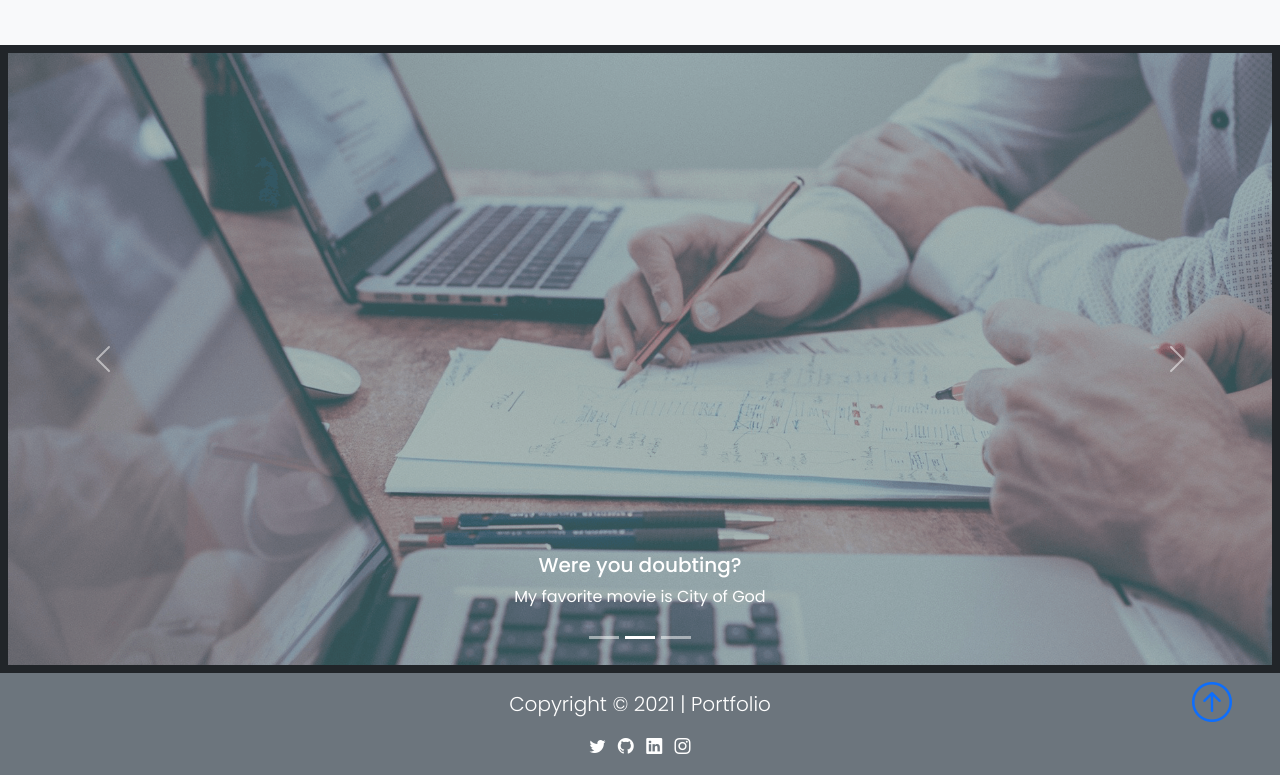
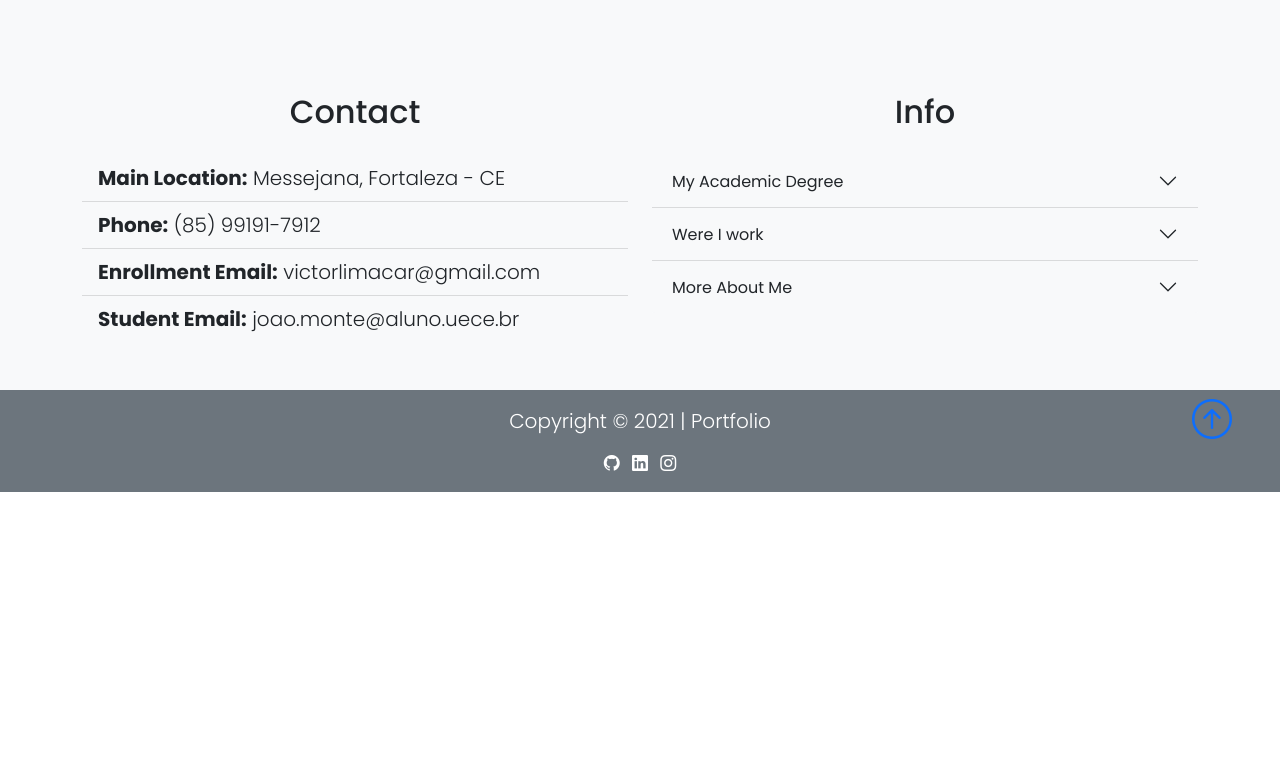
Before and after one commit to VictorLMgit/Portfolio, a plain HTML site: page index.html in a window 1280 px wide. Shown: the part 1405-2180 px from the top of the page. After the commit the page ends 1897 px from the top, so only its background shows below. Drawn offline with nearby package versions, Linux system fonts and the light colour scheme.

Commit message:
First Version

```diff
--- a/index.html
+++ b/index.html
@@ -95,7 +95,7 @@
                       <div id="lineBarJS" class="mb-2"></div>
                       <label">Bootstrap</label>
                       <div id="lineBarBS" class="mb-2"></div>
-                      <label">Be Dumb</label>
+                      <label">Math</label>
                       <div id="lineBarBD" class="mb-4"></div>
                 </div>
                 <!-- Cards -->
@@ -149,7 +149,7 @@
 
 
     <!-- Carousel -->
-    <section id="about" class="p-2 bg-dark">
+    <!-- <section id="about" class="p-2 bg-dark">
 
             <div id="slides-portfolio" class="carousel slide" data-bs-ride="carousel">
             <div class="carousel-indicators">
@@ -191,8 +191,83 @@
           </div>
 
     </section>
+    -->
+
+    <!-- Contact Area -->
 
 
+    <section id="contact" class="p-5 bg-light">
+      <div class="container">
+        <div class="row g-4">
+          <div class="col-md">
+            <h2 class="text-center mb-4">Contact</h2>
+            <ul class="list-group list-group-flush lead bg-light">
+              <li class="list-group-item bg-light">
+                <span class="fw-bold">Main Location:</span> Messejana, Fortaleza - CE
+              </li>
+              <li class="list-group-item bg-light">
+                <span class="fw-bold">Phone:</span> (85) 99191-7912
+              </li>
+
+              <li class="list-group-item bg-light">
+                <span class="fw-bold">Enrollment Email:</span>
+                victorlimacar@gmail.com
+              </li>
+              <li class="list-group-item bg-light">
+                <span class="fw-bold">Student Email:</span>
+                joao.monte@aluno.uece.br
+              </li>
+            </ul>
+          </div>
+          <div class="col-md">
+            <h2 class="text-center mb-4">Info</h2>
+            <div class="accordion accordion-flush" id="questions">
+
+                <div class="accordion-item bg-light">
+                  <h2 class="accordion-header bg-light" id="flush-headingOne">
+                    <button class="accordion-button collapsed bg-light" type="button" data-bs-toggle="collapse" data-bs-target="#flush-collapseOne" aria-expanded="false" aria-controls="flush-collapseOne">
+                      My Academic Degree
+                    </button>
+                  </h2>
+                  <div id="flush-collapseOne" class="accordion-collapse collapse" aria-labelledby="flush-headingOne" data-bs-parent="#questions">
+                    <div class="accordion-body">
+                      Math student at Estadual University of Ceará (7º semester), <br>
+                      Student of System Analysis at Universidade Estácio e Sá <br>(2º semester).
+                  </div>
+                </div>
+              </div>
+
+                <div class="accordion-item bg-light">
+                  <h2 class="accordion-header bg-light" id="flush-headingTwo">
+                    <button class="accordion-button collapsed bg-light" type="button" data-bs-toggle="collapse" data-bs-target="#flush-collapseTwo" aria-expanded="false" aria-controls="flush-collapseTwo">
+                      Were I work
+                    </button>
+                  </h2>
+                  <div id="flush-collapseTwo" class="accordion-collapse collapse" aria-labelledby="flush-headingTwo" data-bs-parent="#questions">
+                    <div class="accordion-body bg-light">
+                        I'm treinee at Ativmob Company
+                  </div>
+                </div>
+              </div>
+
+                <div class="accordion-item bg-light">
+                  <h2 class="accordion-header" id="flush-headingThree">
+                    <button class="accordion-button collapsed bg-light" type="button" data-bs-toggle="collapse" data-bs-target="#flush-collapseThree" aria-expanded="false" aria-controls="flush-collapseThree">
+                      More About Me
+                    </button>
+                  </h2>
+                  <div id="flush-collapseThree" class="accordion-collapse collapse" aria-labelledby="flush-headingThree" data-bs-parent="#questions">
+                    <div class="accordion-body">
+                        I'm 22 y'o, I like to do magic, I'm a jiu-jitsu competitor, I love to study, I like nature and national movies, my Dream trip is for Disney and i love to do what i do
+                    </div>
+                </div>
+              </div>
+
+
+              </div>
+          </div>
+        </div>
+    </section>
 
 
 
@@ -200,10 +275,9 @@
     <footer class="p-3 bg-secondary text-white text-center w-100 position-relative ">
         <div class="container">
           <p class="lead">Copyright &copy; 2021 | Portfolio</p>
-          <a href="#contact"><i class="bi bi-twitter text-white mx-1"></i></a>
-          <a href="#contact"><i class="bi bi-github text-white mx-1"></i></a>
-          <a href="#contact"><i class="bi bi-linkedin text-white mx-1"></i></a>
-          <a href="#contact"><i class="bi bi-instagram text-white mx-1"></i></a>
+          <a href="https://github.com/VictorLMgit" target="_blank"><i class="bi bi-github text-white mx-1"></i></a>
+          <a href="https://www.linkedin.com/in/victor-limath/" target="_blank"><i class="bi bi-linkedin text-white mx-1"></i></a>
+          <a href="https://www.instagram.com/l._monte/" target="_blank"><i class="bi bi-instagram text-white mx-1"></i></a>
           <a class="position-absolute bottom-0 end-0  p-5 d-none d-md-block"  href="#"><i class="bi bi-arrow-up-circle h1"></i></a>
         </div>
 
```
